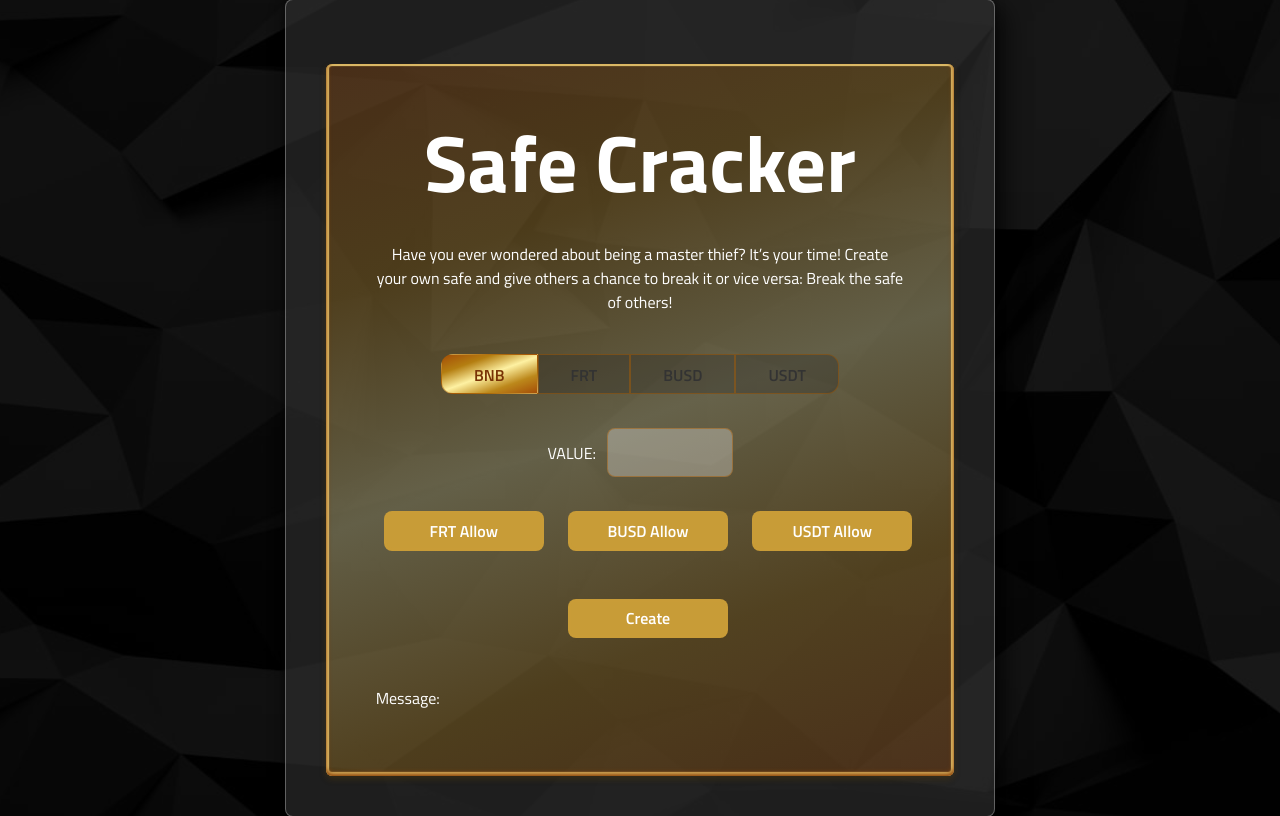
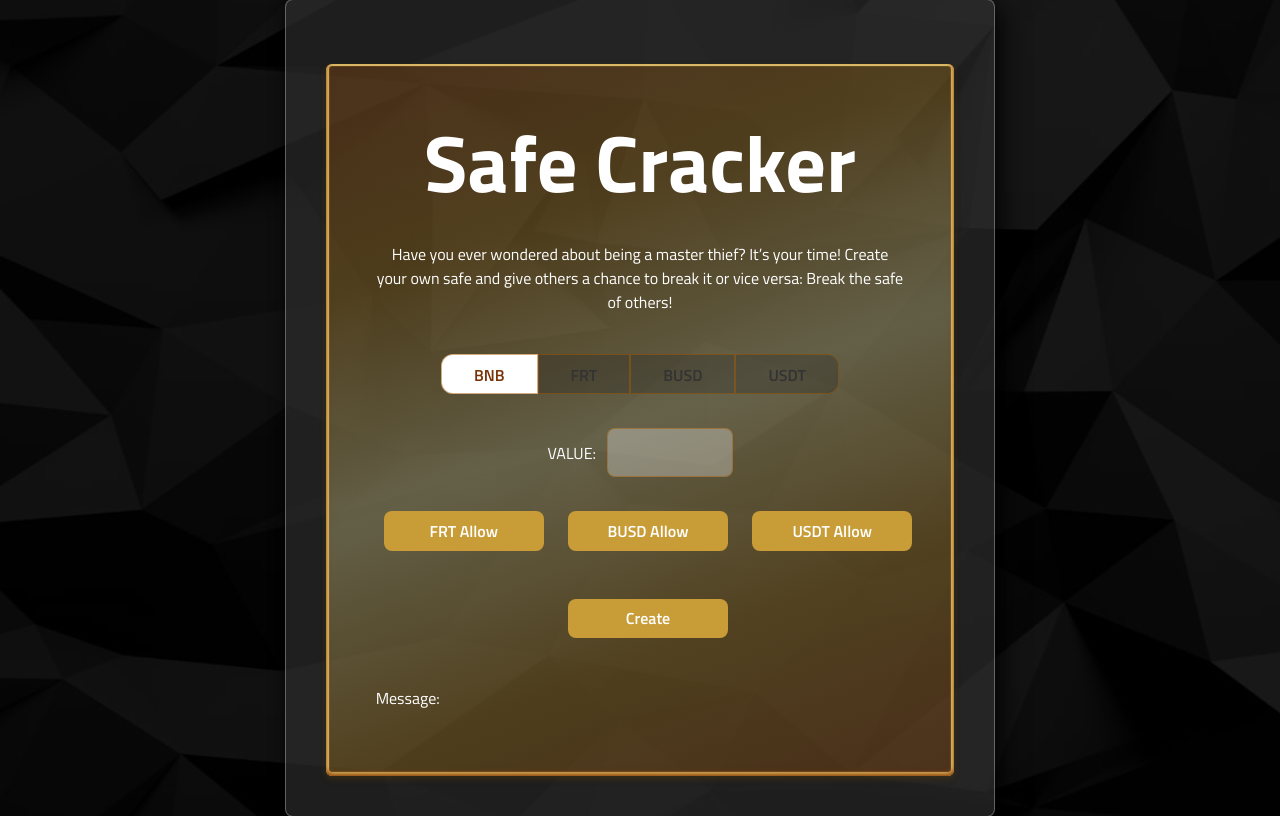
Before and after one commit to Aszellem/Fortuna_2022_project, a PHP site: page /game/safe-cracker.html in a window 1280 px wide, with the box ticked. Shown: the part 141-957 px from the top of the page. Run offline with PHP 8.4, Linux system fonts and the light colour scheme; some libraries are stand-ins or nearby versions.

Commit message:
radio-form backgound-color change

```diff
--- a/game/css/style1.css
+++ b/game/css/style1.css
@@ -995,7 +995,7 @@ span#wa {
 }
 
 .radio-form input:checked+label {
-  background-image: linear-gradient(160deg, #a54e07, #b47e11, #fef1a2, #bc881b, #a54e07);
+  background-color: white;
   color: rgb(120, 50, 5);;
 }
 
```
